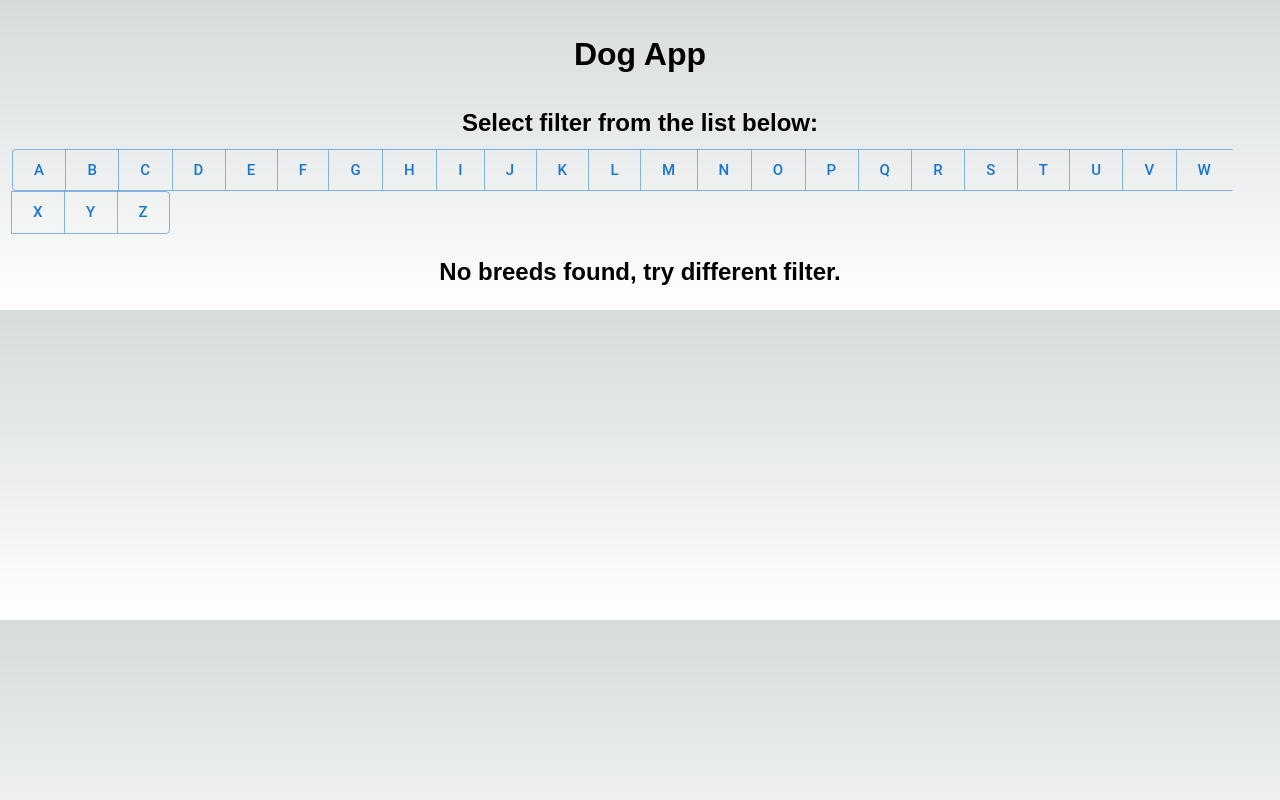
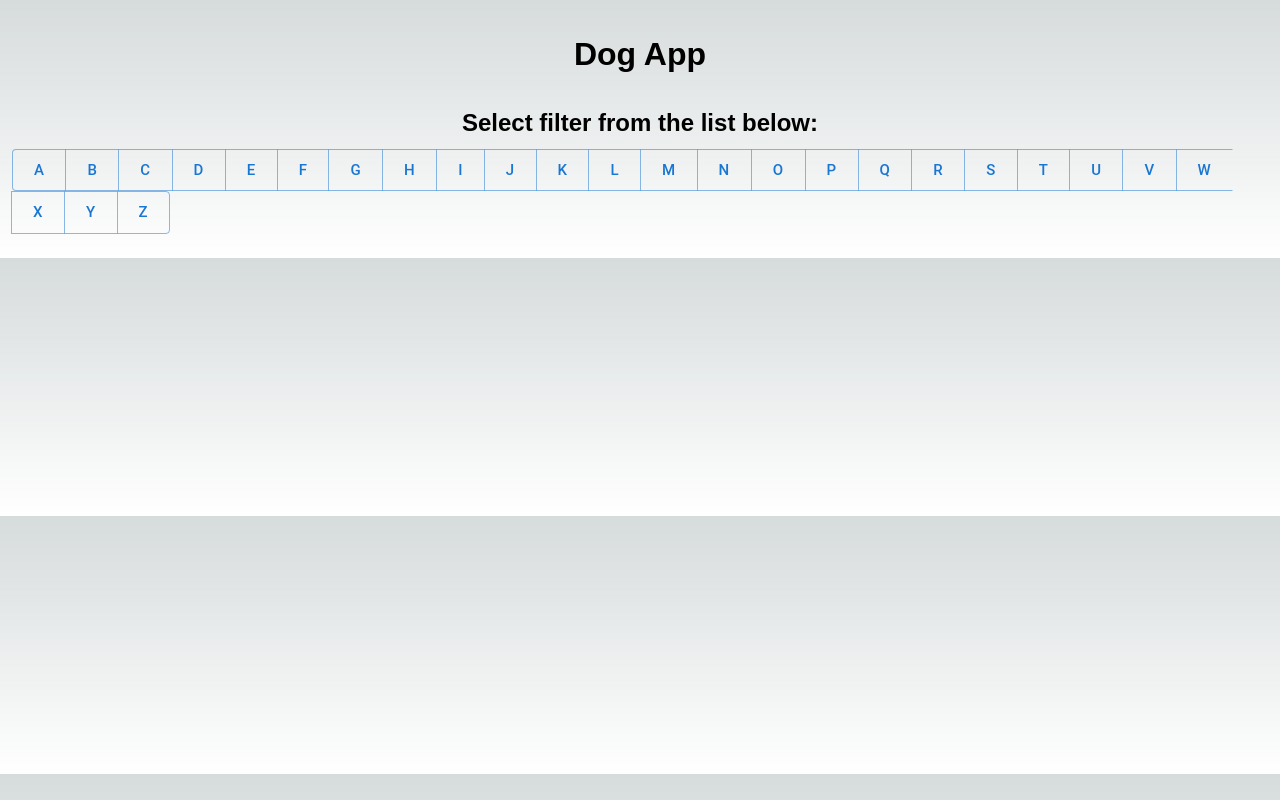
Before and after one commit to mjesiolowski/dog_app, a Next.js app: page / in a window 1280 px wide. Built offline with nearby package versions, Linux system fonts and the light colour scheme; no server answers.

Commit message:
conditionally rendered breeds section

```diff
--- a/app/components/App/App.tsx
+++ b/app/components/App/App.tsx
@@ -31,11 +31,13 @@ export function App({ breedList } : {breedList: ParsedBreedList}) {
         onItemClick={handleAlphabetLetterClick}
         selectedItem={clickedLetter}
       />
-      <BreedListButtons
-        items={breedList[clickedLetter]}
-        onItemClick={handleBreedNameClick}
-        selectedItem={selectedBreed}
-      />
+      {clickedLetter ? (
+        <BreedListButtons
+          items={breedList[clickedLetter]}
+          onItemClick={handleBreedNameClick}
+          selectedItem={selectedBreed}
+        />
+      ) : null}
 
       {isModalOpen && selectedBreed ? (
         <BreedDetailsModal
```
